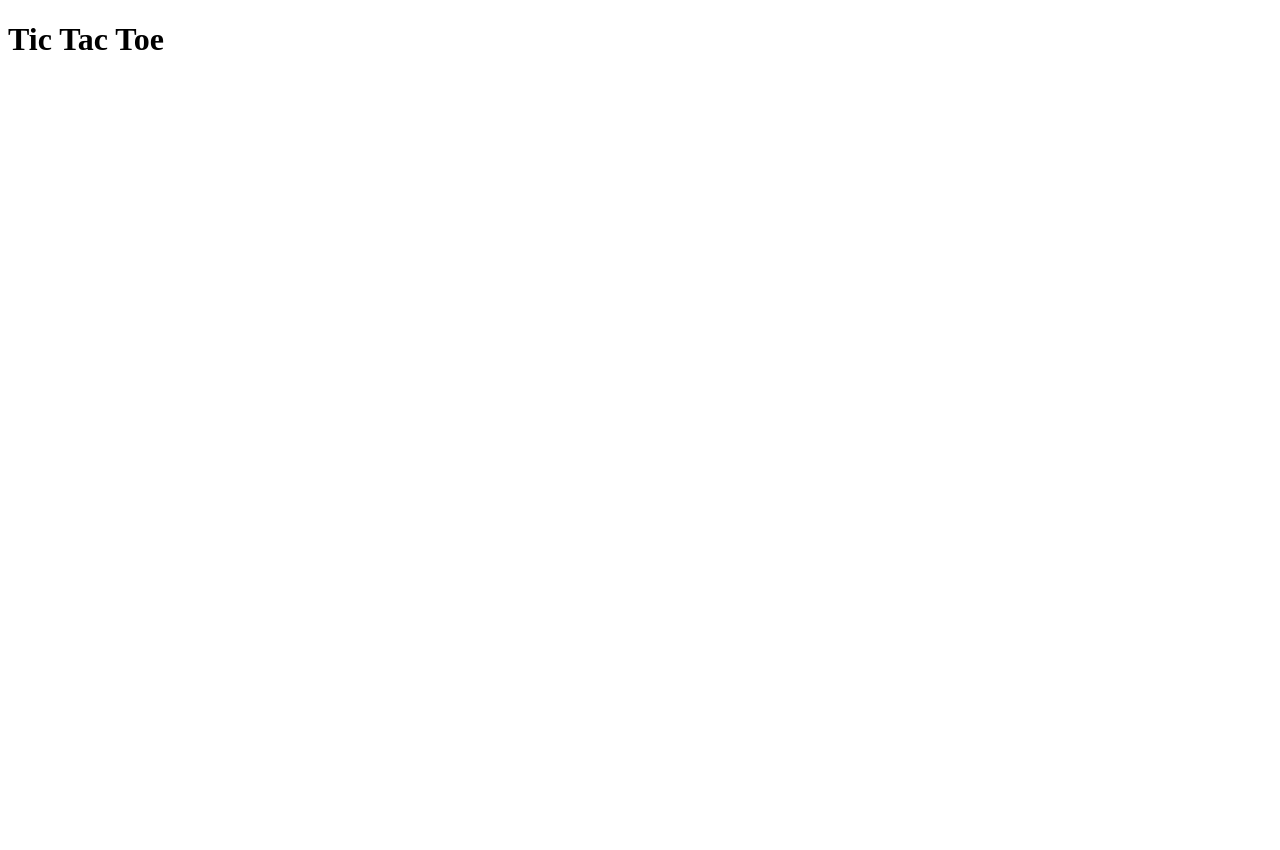
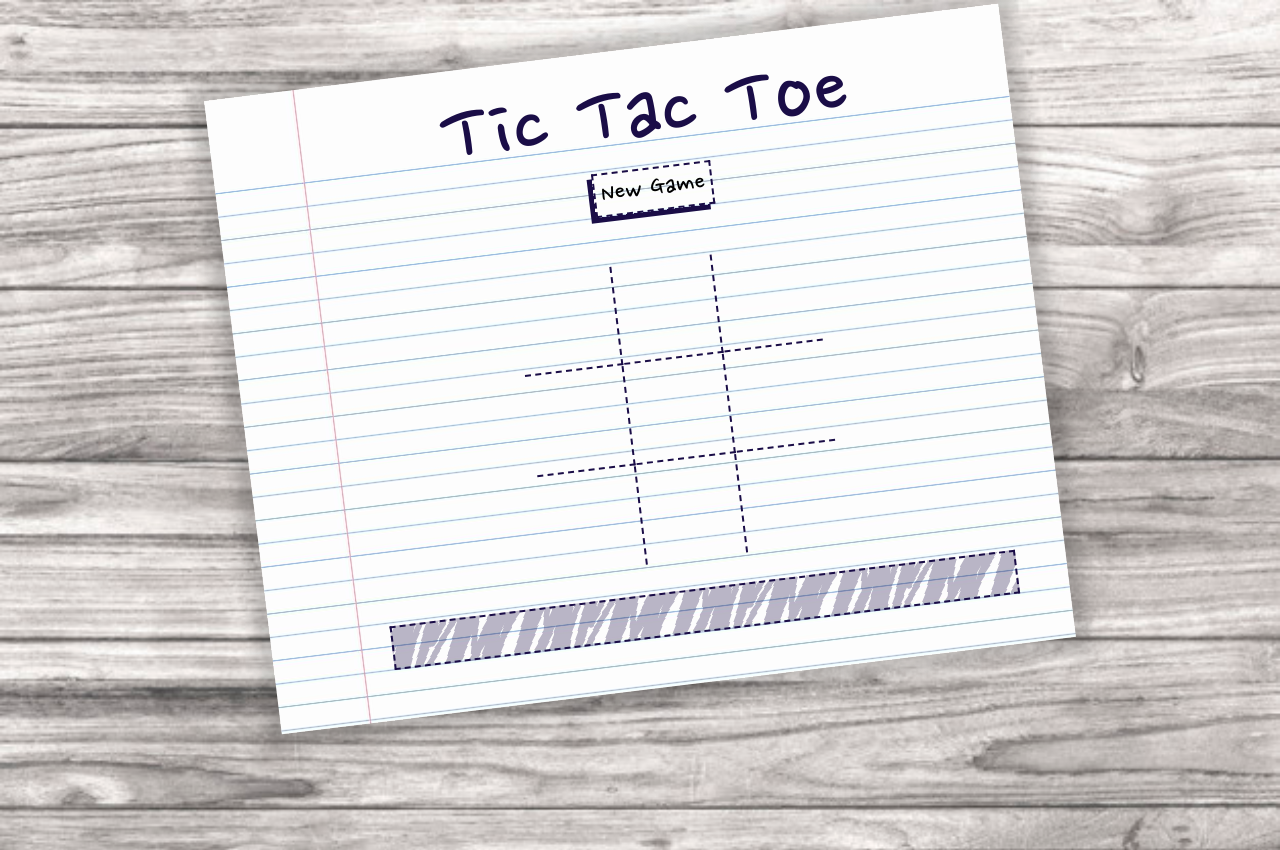
Before and after one commit to abaker93/tic-tac-toe, a plain HTML site: page index.html in a window 1280 px wide. Before the commit the page ends 800 px from the top, so only its background shows below. Drawn offline with Linux system fonts and the light colour scheme.

Commit message:
basic game and styling works

```diff
--- a/index.html
+++ b/index.html
@@ -7,9 +7,43 @@
 	<link href="reset.css" rel="stylesheet"/>
 	<link href="styles.css" rel="stylesheet"/>
 	<!--google fonts-->
+	<link href="https://fonts.googleapis.com/css2?family=Nanum+Pen+Script&display=swap" rel="stylesheet">
+	<!--javascript-->
+	<script defer src="main.js"></script>
 </head>
 <body>
+	<div id="paper">
 		<h1>Tic Tac Toe</h1>
+		<button id="new-game">New Game</button>
+		<p id="player-turn"></p>
+		<main id="game-board"></main>
+		<div id="winner"></div>
+	</div>
+	<!-- <div id="modal" class="show">
+		<div id="modal-container">
+			<h1>Tic Tac Toe</h1>
+			<form>
+				<fieldset id="game-type">
+					<input id="one-player" type="radio" name="players" disabled />
+					<label for="one-player" style="color: #AAA">One Player</label>
+					<input id="two-player" type="radio" name="players" checked />
+					<label for="two-player">Two Player</label>
+				</fieldset>
+				<fieldset id="player1-details">
+					<label for="player1-name">Player One Name</label>
+					<input id="player1-name" type="text" />
+					<label for="player1-marker">Player One Marker</label>
+					<input id="player1-marker" type="text" maxlength="1" />
+				</fieldset>
+				<fieldset id="player2-details">
+					<label for="player2-name">Player Two Name</label>
+					<input id="player2-name" type="text" />
+					<label for="player2-marker">Player Two Marker</label>
+					<input id="player2-marker" type="text" maxlength="1" />
+				</fieldset>
+				<input id="play-game-btn" type="submit" value="Play Game" onclick="game()" />
+			</form>
+		</div>
+	</div> -->
 </body>
-<script src="main.js"></script>
 </html>
--- a/main.js
+++ b/main.js
@@ -0,0 +1,83 @@
+const Player = (name, marker) => {
+	return { name, marker };
+}
+
+const gameBoard = (() => {
+	const gameBoardContainer = document.getElementById('game-board');
+	for (let i=1; i<=9; i++) {
+		const cell = document.createElement('div');
+		cell.id = `${i}`;
+		cell.className = 'cell';
+		gameBoardContainer.append(cell);
+	}
+})();
+
+const game = (() => {
+	let player1 = Player('player 1', 'X');
+	let player2 = Player('player 2', 'O');
+	let playerTurn = player1;
+	let board = ['','','','','','','','',''];
+	let count = 0;
+	let winner = null;
+	const cells = Array.from(document.querySelectorAll('.cell'));
+	const winnerContainer = document.querySelector('#winner');
+
+	const checkWin = player => {
+		const player1Win = `${player1.marker} ${player1.marker} ${player1.marker}`;
+		const player2Win = `${player2.marker} ${player2.marker} ${player2.marker}`;
+
+		let winCases = [
+			[0,1,2],
+			[3,4,5],
+			[6,7,8],
+			[0,3,6],
+			[1,4,7],
+			[2,5,8],
+			[0,4,8],
+			[2,4,6]
+		];
+
+		winCases.forEach((cases) => {
+			let temp = `${board[cases[0]]} ${board[cases[1]]} ${board[cases[2]]}`;
+
+			if (temp == player1Win) {
+				winner = player.name;
+			} else if (temp === player2Win) {
+				winner = player.name;
+			}
+		})
+
+		if (count === 9 && winner === null) {
+			winner = 'Tied';
+		}
+
+		if (winner !== null) {
+			winnerContainer.innerText = `${winner} is the winner!`
+		}
+	}
+
+	const fillBlock = (player, cell) => {
+		const cellID = cell.id - 1;
+		board[cellID] = player.marker;
+		cell.innerText = player.marker;
+		count++;
+		checkWin(player);
+	}
+
+	const play = () => {
+		cells.forEach(cell => {
+			cell.addEventListener('click', () => {
+				const cellID = cell.id - 1;
+				if(board[cellID] === '' && count < 9 && winner === null) {
+					fillBlock(playerTurn, cell);
+					if (playerTurn === player1) {
+						playerTurn = player2
+					} else if (playerTurn === player2) {
+						playerTurn = player1
+					}
+				}
+			})
+		})
+	}
+	play();
+})();
--- a/reset.css
+++ b/reset.css
@@ -0,0 +1,48 @@
+/* http://meyerweb.com/eric/tools/css/reset/
+   v2.0 | 20110126
+   License: none (public domain)
+*/
+
+html, body, div, span, applet, object, iframe,
+h1, h2, h3, h4, h5, h6, p, blockquote, pre,
+a, abbr, acronym, address, big, cite, code,
+del, dfn, em, img, ins, kbd, q, s, samp,
+small, strike, strong, sub, sup, tt, var,
+b, u, i, center,
+dl, dt, dd, ol, ul, li,
+fieldset, form, label, legend,
+table, caption, tbody, tfoot, thead, tr, th, td,
+article, aside, canvas, details, embed,
+figure, figcaption, footer, header, hgroup,
+menu, nav, output, ruby, section, summary,
+time, mark, audio, video {
+	margin: 0;
+	padding: 0;
+	border: 0;
+	font-size: 100%;
+	font: inherit;
+	vertical-align: baseline;
+}
+/* HTML5 display-role reset for older browsers */
+article, aside, details, figcaption, figure,
+footer, header, hgroup, menu, nav, section {
+	display: block;
+}
+body {
+	line-height: 1;
+}
+ol, ul {
+	list-style: none;
+}
+blockquote, q {
+	quotes: none;
+}
+blockquote:before, blockquote:after,
+q:before, q:after {
+	content: '';
+	content: none;
+}
+table {
+	border-collapse: collapse;
+	border-spacing: 0;
+}
--- a/styles.css
+++ b/styles.css
@@ -0,0 +1,101 @@
+body {
+	font-family: 'Nanum Pen Script', cursive;
+	font-size: 30px;
+	height: 100vh;
+	width: 100%;
+	background-image: url('img/wood-background.jpg');
+	background-size: cover;
+	color: #1A0D47;
+}
+
+* { box-sizing: border-box; }
+
+h1 { font-size: 100px; }
+
+button {
+	border: 2px dashed #1A0D47;
+	background: none;
+	font-family: 'Nanum Pen Script', cursive;
+	font-size: 30px;
+	box-shadow: -5px 5px 0 0 #1A0D47;
+	position: relative;
+	margin-bottom: 20px;
+}
+
+button:active {
+	top: 5px;
+	left: -5px;
+	box-shadow: 0 0 0 0 transparent;
+}
+
+.show { display: block; }
+
+.hide { display: none; }
+
+#paper {
+	background-image: url('img/background.jpg');
+	background-size: cover;
+	max-width: 800px;
+	margin: 50px auto;
+	padding: 20px 50px 50px 120px;
+	transform: rotate(-7deg);
+	box-shadow: 0 0 15px 15px rgba(0,0,0,0.2);
+	text-align: center;
+}
+
+#player-turn {
+	font-size: 40px;
+	margin-bottom: 30px;
+}
+
+#game-board {
+	width: 300px;
+	height: 300px;
+	display: grid;
+	grid-template-columns: repeat(3, 1fr);
+	grid-template-rows: repeat(3, 1fr);
+	grid-gap: 1px;
+	margin: 0 auto 30px auto;
+}
+
+.cell {
+	text-align: center;
+	font-size: 95px;
+}
+
+.cell:nth-child(1), .cell:nth-child(2),
+.cell:nth-child(4), .cell:nth-child(5),
+.cell:nth-child(7), .cell:nth-child(8) {
+	border-right: 2px dashed #1A0D47;
+}
+
+.cell:nth-child(1), .cell:nth-child(2),
+.cell:nth-child(3), .cell:nth-child(4),
+.cell:nth-child(5), .cell:nth-child(6) {
+	border-bottom: 2px dashed #1A0D47;
+}
+
+#winner {
+	font-size: 40px;
+	padding: 20px;
+	border: 2px dashed #1A0D47;
+	background-image: url('img/squiggle-bg.svg');
+	background-size: 160px;
+}
+
+/* #modal {
+	background-image: url('img/wood-background.jpg');
+	background-size: cover;
+	position: absolute;
+	top: 0;
+	left: 0;
+	height: 100%;
+	width: 100%;
+}
+
+#modal-container {
+	background-image: url('img/background.jpg');
+	background-size: cover;
+	margin: 100px;
+	padding: 50px;
+} */
```
Also changed, not shown: img/background.jpg (added), img/new-bg.svg (added), img/squiggle-bg.svg (added), img/wood-background.jpg (added). Lines whose indentation alone changed are shown as unchanged.
